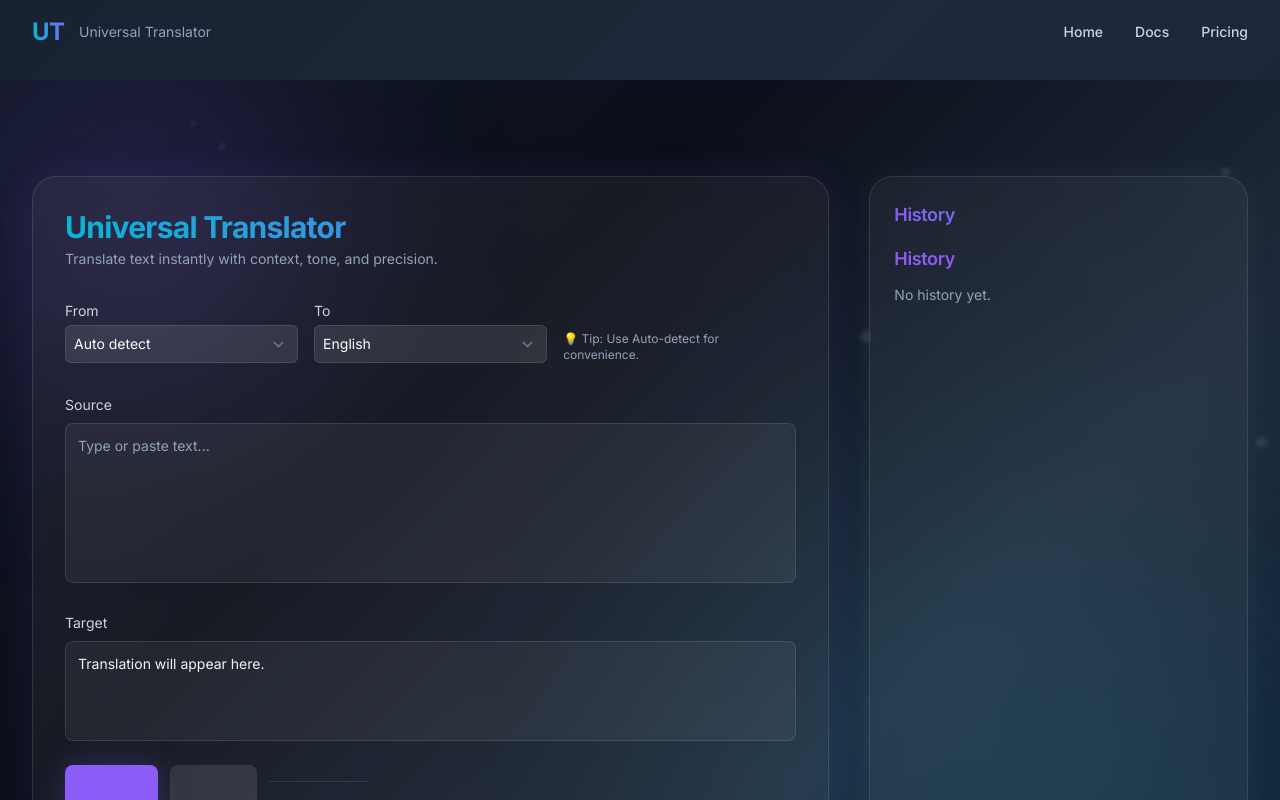
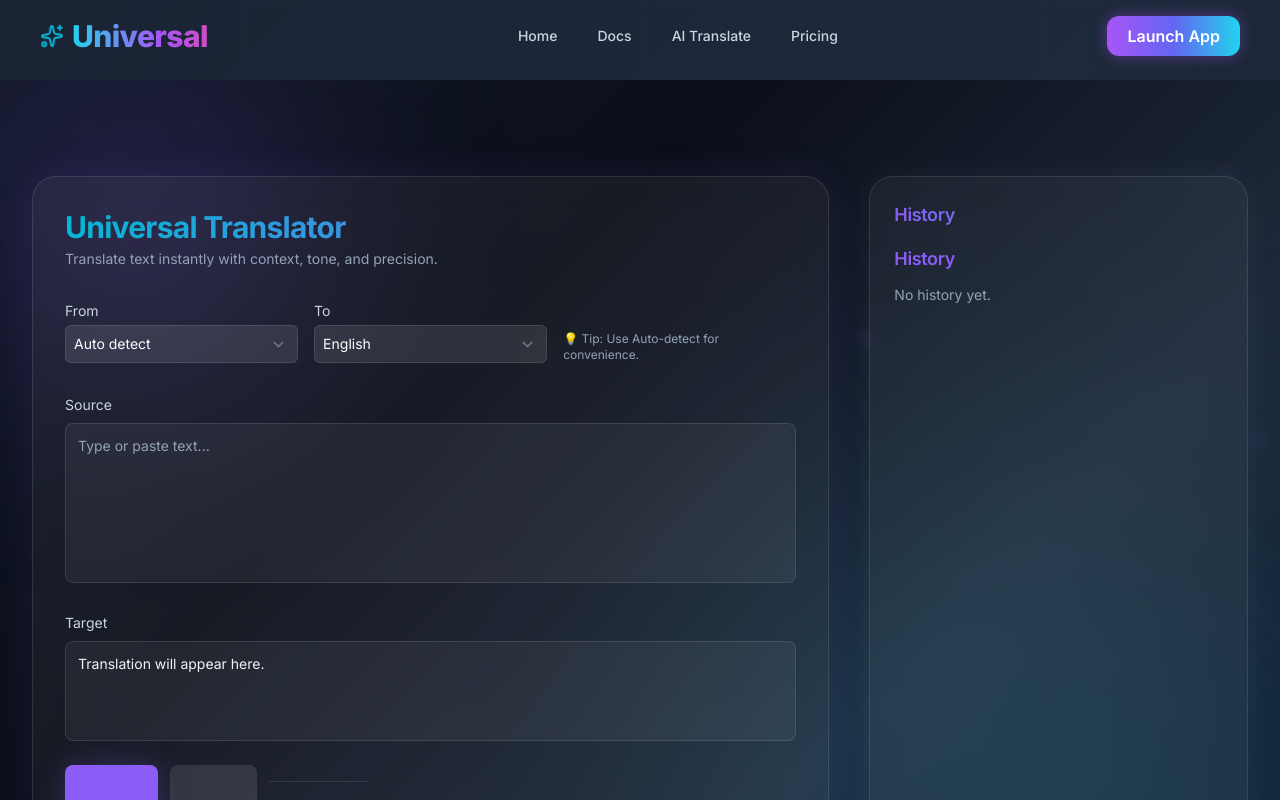
Before and after one commit to karan-sidhu22/UNIVERSAL-TRANSLATOR, a Next.js app: page / in a window 1280 px wide. Shown: the top 800 px of the page. Built offline with nearby package versions, Linux system fonts and the light colour scheme.

Commit message:
updated the navbar

```diff
--- a/app/globals.css
+++ b/app/globals.css
@@ -6,6 +6,9 @@
 :root {
   --accent-from: #8b5cf6; /* violet */
   --accent-to: #06b6d4; /* cyan */
+  --bg-dark: #0b0f19;
+  --bg-light: #1e293b;
+  --grid-line: rgba(255, 255, 255, 0.05);
 }
 
 /* 🌍 Base Typography & Layout */
@@ -16,24 +19,30 @@ html {
 body {
   font-family: Inter, ui-sans-serif, system-ui, -apple-system, "Segoe UI",
     Roboto, "Helvetica Neue", Arial, sans-serif;
-  @apply bg-bg text-white antialiased overflow-x-hidden;
-  background: linear-gradient(-45deg, #0f172a, #1e293b, #0b0f19, #111827);
+  @apply text-white antialiased overflow-x-hidden;
+  background: linear-gradient(-45deg, var(--bg-dark), var(--bg-light), #111827, #0f172a);
   background-size: 400% 400%;
-  animation: gradientShift 12s ease infinite;
+  animation: gradientShift 16s ease infinite;
+  position: relative;
   transition: background 0.5s ease, color 0.3s ease;
+  min-height: 100vh;
+  overflow-y: auto;
 }
 
-/* ✨ Card & Glass Utilities */
-.card-glass {
-  @apply backdrop-blur-xl bg-white/5 border border-white/10 rounded-2xl shadow-card transition-all duration-500;
+/* 🧩 Animated Grid Overlay (futuristic subtle grid lines) */
+body::before {
+  content: "";
+  position: fixed;
+  inset: 0;
+  background-image: linear-gradient(var(--grid-line) 1px, transparent 1px),
+    linear-gradient(90deg, var(--grid-line) 1px, transparent 1px);
+  background-size: 80px 80px;
+  z-index: 0;
+  opacity: 0.25;
+  pointer-events: none;
 }
 
-.card-glass:hover {
-  box-shadow: 0 0 40px rgba(139, 92, 246, 0.2),
-    0 0 60px rgba(6, 182, 212, 0.15);
-}
-
-/* 🔮 Animated Gradient Background */
+/* ✨ Gradient Motion */
 @keyframes gradientShift {
   0% {
     background-position: 0% 50%;
@@ -46,29 +55,37 @@ body {
   }
 }
 
-/* 🌊 Floating Particles / Glow Orbs */
+/* 🌌 Floating Glow Orbs */
 .particle {
   position: absolute;
   border-radius: 50%;
-  background: rgba(255, 255, 255, 0.1);
-  filter: blur(2px);
-  animation: float 8s ease-in-out infinite;
+  background: radial-gradient(
+    circle at center,
+    rgba(139, 92, 246, 0.25),
+    rgba(6, 182, 212, 0)
+  );
+  filter: blur(6px);
+  animation: float 10s ease-in-out infinite;
+  mix-blend-mode: screen;
 }
 
 @keyframes float {
   0%,
   100% {
-    transform: translateY(0px);
+    transform: translateY(0px) scale(1);
   }
   50% {
-    transform: translateY(-10px);
+    transform: translateY(-12px) scale(1.1);
   }
 }
 
-/* ✨ Text & Selection Highlights */
-::selection {
-  background: rgba(139, 92, 246, 0.3);
-  color: #fff;
+/* ✨ Card & Glass Utilities */
+.card-glass {
+  @apply backdrop-blur-2xl bg-white/5 border border-white/10 rounded-2xl shadow-card transition-all duration-500;
+}
+.card-glass:hover {
+  box-shadow: 0 0 40px rgba(139, 92, 246, 0.3),
+    0 0 60px rgba(6, 182, 212, 0.2);
 }
 
 /* 💡 Headings */
@@ -79,33 +96,43 @@ h4 {
   @apply font-semibold text-white;
   letter-spacing: -0.02em;
 }
-
 p {
   @apply text-slate-300;
 }
 
-/* 🧭 Link Styling */
-a {
-  @apply text-accent hover:text-accent2 transition-colors duration-300;
-}
-
 /* 💫 Buttons */
 .btn-primary {
-  @apply px-4 py-2 rounded-md font-medium text-white bg-gradient-to-r from-[var(--accent-from)] to-[var(--accent-to)] shadow-glow transition-all duration-300;
+  @apply px-4 py-2 rounded-md font-medium text-white
+  bg-gradient-to-r from-[var(--accent-from)] to-[var(--accent-to)]
+  shadow-[0_0_15px_rgba(139,92,246,0.4)] transition-all duration-300;
 }
 .btn-primary:hover {
-  filter: brightness(1.15);
-  box-shadow: 0 0 20px rgba(139, 92, 246, 0.4);
+  filter: brightness(1.2);
+  box-shadow: 0 0 25px rgba(6, 182, 212, 0.5);
+  transform: scale(1.02);
 }
 
 /* 🔁 Inputs, Textareas, Selects */
 input,
 textarea,
 select {
-  @apply bg-white/10 border border-white/10 text-white placeholder-slate-400 rounded-md focus:outline-none focus:ring-2 focus:ring-accent transition duration-200;
+  @apply bg-white/10 border border-white/10 text-white
+  placeholder-slate-400 rounded-md px-3 py-2 focus:outline-none
+  focus:ring-2 focus:ring-[var(--accent-from)] transition duration-200;
 }
 
-/* 🧩 Scrollbar (hidden but scrollable) */
+/* 🌈 Text Selection */
+::selection {
+  background: rgba(139, 92, 246, 0.3);
+  color: #fff;
+}
+
+/* 🧭 Links */
+a {
+  @apply text-[var(--accent-from)] hover:text-[var(--accent-to)] transition-colors duration-300;
+}
+
+/* 🧩 Scrollbar Hidden */
 .scrollbar-hidden::-webkit-scrollbar {
   display: none;
 }
@@ -114,7 +141,14 @@ select {
   scrollbar-width: none;
 }
 
-/* 🕶 Smooth transitions globally */
+/* 🪞 Global Smooth Transitions */
 * {
-  transition: all 0.2s ease-in-out;
+  transition: all 0.25s ease-in-out;
 }
+
+/* 🌟 Hover Glow Utility */
+.hover-glow:hover {
+  box-shadow: 0 0 20px rgba(139, 92, 246, 0.3),
+    0 0 30px rgba(6, 182, 212, 0.25);
+  transform: scale(1.01);
+}
--- a/components/Navbar.jsx
+++ b/components/Navbar.jsx
@@ -1,11 +1,13 @@
 "use client";
 
-import { useEffect, useState } from "react";
+import { useState, useEffect } from "react";
 import Link from "next/link";
 import { motion } from "framer-motion";
+import { SparklesIcon } from "lucide-react";
 
-export default function Navbar() {
+export default function FuturisticNavbar() {
   const [scrolled, setScrolled] = useState(false);
+  const [hovered, setHovered] = useState(null);
 
   useEffect(() => {
     const handleScroll = () => setScrolled(window.scrollY > 10);
@@ -16,6 +18,7 @@ export default function Navbar() {
   const navItems = [
     { label: "Home", href: "/" },
     { label: "Docs", href: "/docs" },
+    { label: "AI Translate", href: "/translate" },
     { label: "Pricing", href: "/pricing" },
   ];
 
@@ -24,46 +27,75 @@ export default function Navbar() {
       initial={{ opacity: 0, y: -20 }}
       animate={{ opacity: 1, y: 0 }}
       transition={{ duration: 0.6, ease: "easeOut" }}
-      className={`fixed top-0 left-0 w-full z-50 transition-all duration-500 ${
+      className={`fixed top-0 left-0 w-full z-50 transition-all duration-700 ${
         scrolled
-          ? "bg-bg/70 backdrop-blur-lg border-b border-white/10 shadow-[0_0_40px_rgba(139,92,246,0.15)]"
-          : "bg-transparent backdrop-blur-none border-transparent"
+          ? "bg-[rgba(12,12,24,0.8)] backdrop-blur-2xl border-b border-white/10 shadow-[0_0_40px_rgba(99,102,241,0.25)]"
+          : "bg-transparent"
       }`}
     >
-      <nav className="mx-auto max-w-7xl flex items-center justify-between px-6 md:px-8 py-4">
-        {/* Logo Section */}
+      <nav className="mx-auto max-w-7xl flex items-center justify-between px-6 md:px-10 py-4">
+        {/* Logo */}
         <Link href="/" className="flex items-center gap-2 group">
+          <motion.div
+            animate={{ rotate: [0, 10, -10, 0] }}
+            transition={{ duration: 3, repeat: Infinity, ease: "easeInOut" }}
+          >
+            <SparklesIcon className="text-accent2 w-6 h-6" />
+          </motion.div>
           <motion.h1
-            whileHover={{ scale: 1.05 }}
-            className="text-xl md:text-2xl font-bold tracking-tight bg-gradient-to-r from-accent2 to-accent bg-clip-text text-transparent group-hover:from-accent group-hover:to-accent2 transition-all"
+            className="text-2xl md:text-3xl font-extrabold bg-gradient-to-r from-cyan-400 via-purple-500 to-pink-500 bg-clip-text text-transparent"
+            whileHover={{ scale: 1.05, rotate: 2 }}
+            transition={{ duration: 0.3 }}
           >
-            UT<span className="opacity-80">.</span>
+            Universal<span className="opacity-70">.AI</span>
           </motion.h1>
-          <p className="hidden sm:block text-sm text-slate-400 group-hover:text-slate-200 transition-colors">
-            Universal Translator
-          </p>
         </Link>
 
         {/* Desktop Nav */}
-        <div className="hidden md:flex items-center gap-8 text-sm font-medium">
+        <ul className="hidden md:flex items-center gap-10 text-sm font-medium">
           {navItems.map((item, idx) => (
-            <Link
+            <motion.li
               key={idx}
-              href={item.href}
-              className="relative group text-slate-300 hover:text-white transition-colors"
+              onMouseEnter={() => setHovered(idx)}
+              onMouseLeave={() => setHovered(null)}
+              className="relative"
             >
-              {item.label}
-              <span className="absolute left-0 -bottom-1 w-0 h-0.5 bg-gradient-to-r from-accent to-accent2 group-hover:w-full transition-all duration-300"></span>
-            </Link>
+              <Link
+                href={item.href}
+                className="relative text-slate-300 hover:text-white transition-all duration-300"
+              >
+                {item.label}
+                {hovered === idx && (
+                  <motion.span
+                    layoutId="hover-line"
+                    className="absolute left-0 -bottom-1 h-[2px] w-full bg-gradient-to-r from-cyan-400 via-purple-500 to-pink-500 rounded-full"
+                    transition={{ type: "spring", stiffness: 300, damping: 20 }}
+                  />
+                )}
+              </Link>
+            </motion.li>
           ))}
+        </ul>
+
+        {/* Neon Button */}
+        <motion.button
+          whileHover={{
+            scale: 1.05,
+            boxShadow:
+              "0 0 15px rgba(168,85,247,0.8), 0 0 30px rgba(34,211,238,0.4)",
+          }}
+          whileTap={{ scale: 0.97 }}
+          className="hidden md:block px-5 py-2 rounded-xl bg-gradient-to-r from-purple-500 via-indigo-500 to-cyan-400 text-white font-semibold shadow-[0_0_15px_rgba(168,85,247,0.4)] hover:shadow-[0_0_25px_rgba(34,211,238,0.5)] transition-all"
+        >
+          Launch App
+        </motion.button>
+
+        {/* Mobile menu button */}
+        <div className="md:hidden flex flex-col gap-1 cursor-pointer">
+          <span className="w-6 h-0.5 bg-slate-300"></span>
+          <span className="w-6 h-0.5 bg-slate-300"></span>
+          <span className="w-6 h-0.5 bg-slate-300"></span>
         </div>
-
-        {/* Mobile Menu (optional simple button) */}
-        <button className="md:hidden flex flex-col gap-1.5 focus:outline-none group">
-          <span className="w-6 h-0.5 bg-slate-300 group-hover:bg-accent transition-all"></span>
-          <span className="w-6 h-0.5 bg-slate-300 group-hover:bg-accent2 transition-all"></span>
-          <span className="w-6 h-0.5 bg-slate-300 group-hover:bg-accent transition-all"></span>
-        </button>
       </nav>
     </motion.header>
   );
--- a/package.json
+++ b/package.json
@@ -13,6 +13,7 @@
     "@tailwindcss/typography": "^0.5.19",
     "axios": "^1.12.2",
     "framer-motion": "^10.18.0",
+    "lucide-react": "^0.545.0",
     "next": "14.2.33",
     "openai": "^4.8.0",
     "react": "18.2.0",
```
Also changed, not shown: 1 other file (tests, documents, lock files or other folders).
